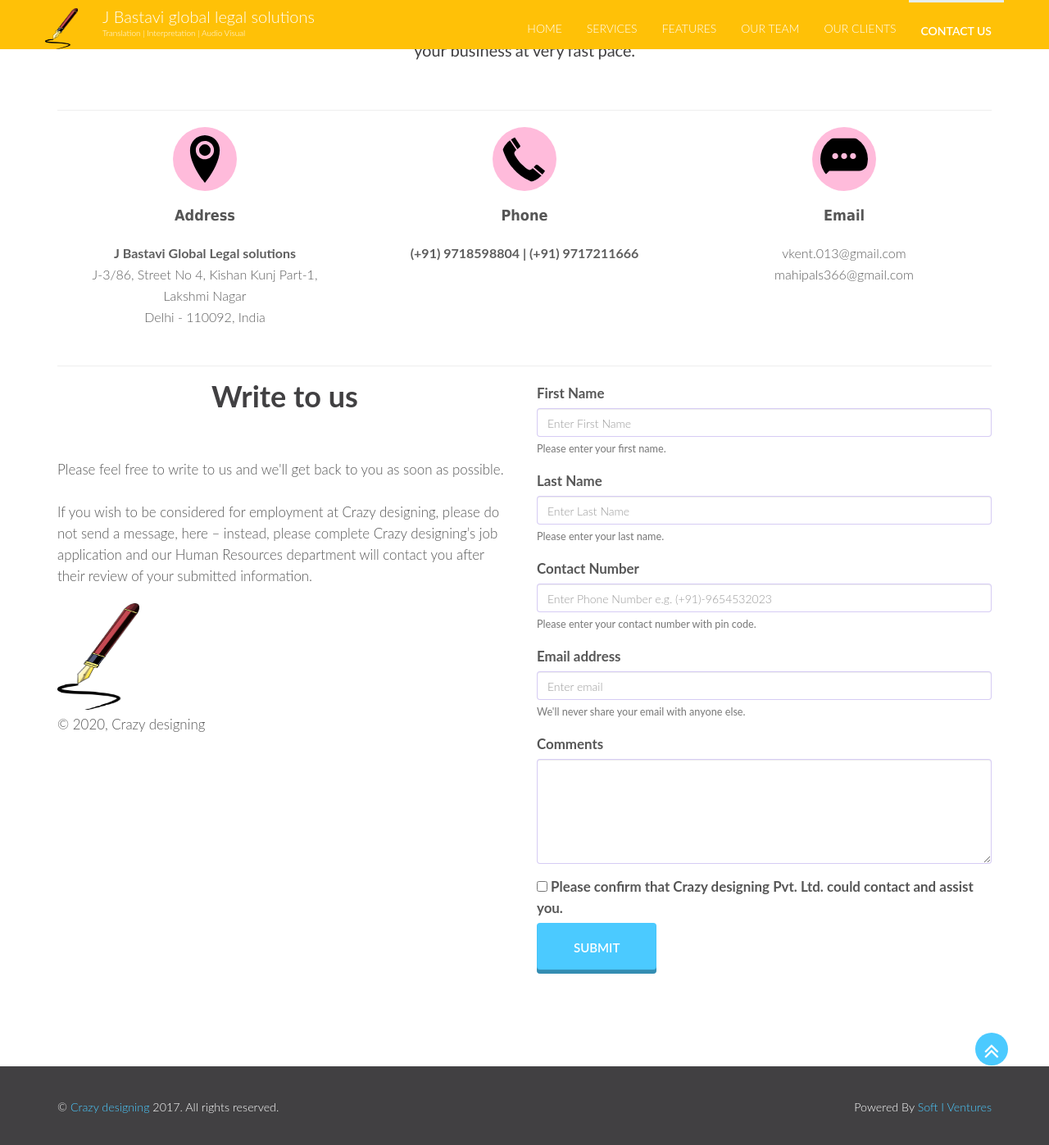
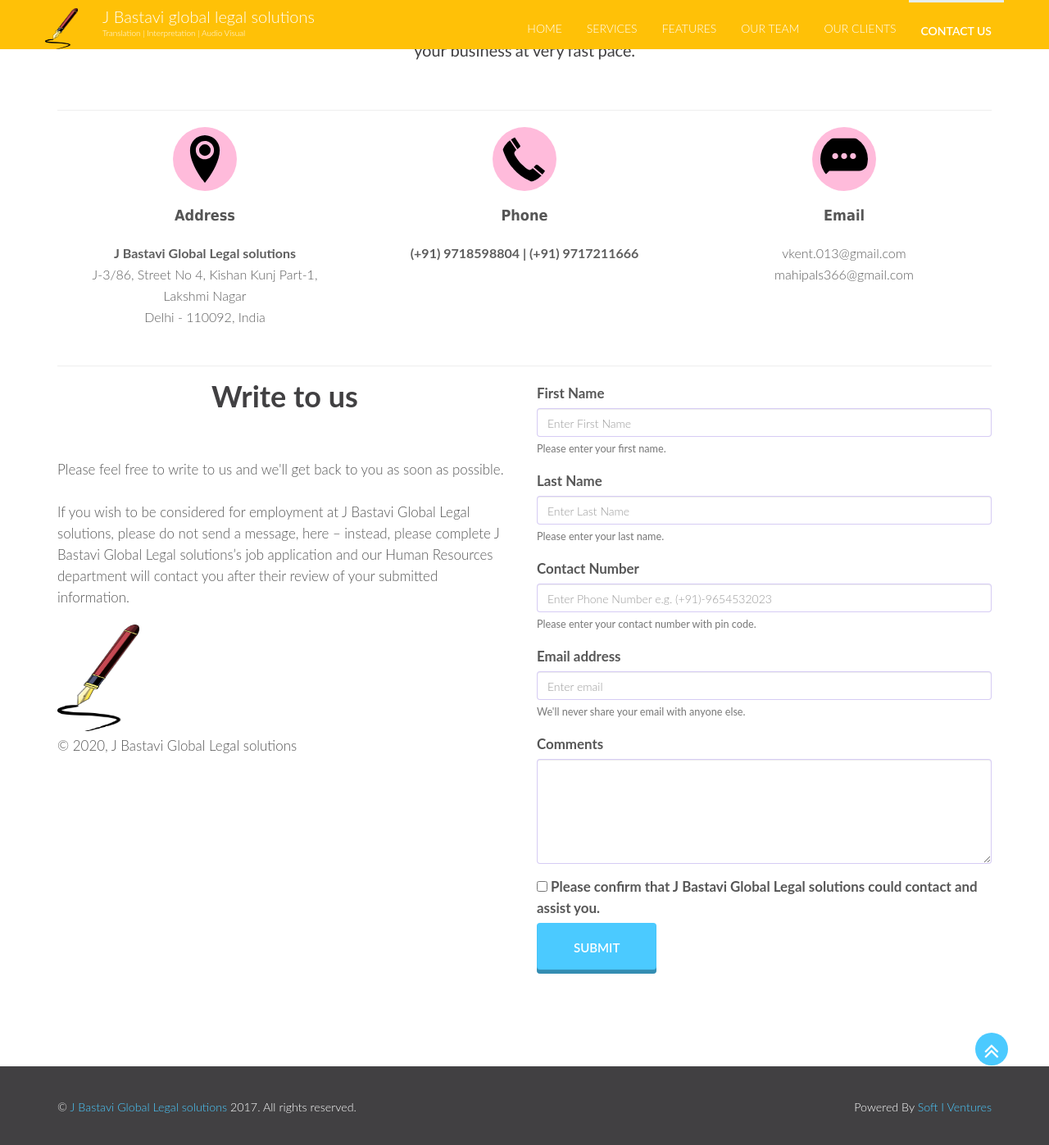
Before and after one commit to rahulkumaradvocate89/ltranslatelegal, a Jekyll site: the page built from index.html, in a window 1280 px wide and 1400 px high, scrolled down 3592 px. Shown: the top 1397 px of the window at 82% size. Built offline with Jekyll 4.4.1, drawn with Linux system fonts in a browser that asks for light colours.

Commit message:
initial commit

```diff
--- a/_includes/contact.html
+++ b/_includes/contact.html
@@ -23,6 +23,7 @@
         .logo-section-contact-us {
             padding-top: 20px;
         }
+
     </style>
 
     <h5 class="container">
@@ -103,20 +104,22 @@
                     Please feel free to write to us and we'll get back to you as soon as possible.
                     <br/>
                     <br/>
-                    If you wish to be considered for employment at Crazy designing, please do not send a message, here –
+                    If you wish to be considered for employment at J Bastavi Global Legal solutions, please do not send
+                    a message, here –
                     instead,
-                    please complete Crazy designing’s job application and our Human Resources department will contact you
+                    please complete J Bastavi Global Legal solutions’s job application and our Human Resources
+                    department will contact you
                     after
                     their review of your submitted information.
 
 
                     <div class="logo-section-contact-us">
                         <div class="media-heading">
-                            <img  class="logo" src="assets/images/logo/logo.png" alt="logo not loaded ...">
+                            <img class="logo" src="assets/images/logo/logo.png" alt="logo not loaded ...">
                         </div>
 
                         <div>
-                            © 2020, Crazy designing
+                            © 2020, J Bastavi Global Legal solutions
                         </div>
                     </div>
 
@@ -166,7 +169,7 @@
                         <div class="form-check">
                             <label class="form-check-label">
                                 <input type="checkbox" class="form-check-input">
-                                Please confirm that Crazy designing Pvt. Ltd. could contact and assist you.
+                                Please confirm that J Bastavi Global Legal solutions could contact and assist you.
                             </label>
                         </div>
                         <input type="submit" class="btn btn-primary" value="Submit"/>
--- a/_includes/footer.html
+++ b/_includes/footer.html
@@ -4,7 +4,7 @@
         <div class="row">
             <div class="col-md-6 col-sm-6 col-xs-12">
                 <div class="copyright text-left">
-                    <p>&copy<a href="http://bootstrapthemes.co"> Crazy designing </a>2017.
+                    <p>&copy<a href="http://bootstrapthemes.co"> J Bastavi Global Legal solutions </a>2017.
                         All rights reserved.</p>
                 </div>
             </div>
--- a/_includes/structuredData.html
+++ b/_includes/structuredData.html
@@ -19,7 +19,7 @@
    },
    "publisher":{
       "@type":"organization",
-      "name":"Crazy designing",
+      "name":"J Bastavi Global Legal solutions",
       "sameAs":[
         "https://www.facebook.com/SoftIVenture-267927196554975/"
       ],
--- a/_layouts/base.html
+++ b/_layouts/base.html
@@ -14,15 +14,15 @@ layout: compress
 <head>
     <meta charset="utf-8">
     <meta http-equiv="X-UA-Compatible" content="IE=edge,chrome=1">
-    <title>Crazy designing</title>
+    <title>J Bastavi Global Legal solutions</title>
 
     <meta NAME="viewport" CONTENT="width=device-width, initial-scale=1">
     <META NAME="AUTHOR" CONTENT="Lalit, Vinay Prajapati">
     <meta http-equiv="Cache-control" content="public,max-age=86400" >
     <META HTTP-EQUIV="CONTENT-LANGUAGE" CONTENT="en-US">
     <META HTTP-EQUIV="CONTENT-TYPE" CONTENT="text/html; charset=UTF-8">
-    <META NAME="COPYRIGHT" CONTENT="&copy; 2017 Crazy designing Pvt. Ltd.">
-    <META NAME="description" CONTENT="Crazy designing Pvt. Ltd., Home decor, design and interiors.">
+    <META NAME="COPYRIGHT" CONTENT="&copy; 2017 J Bastavi Global Legal solutions Pvt. Ltd.">
+    <META NAME="description" CONTENT="J Bastavi Global Legal solutions Pvt. Ltd., Home decor, design and interiors.">
     <META NAME="KEYWORDS" CONTENT="MEDIA, PRINT Marketing, Print Media">
     <META NAME="ROBOTS" CONTENT="ALL">
 
```
